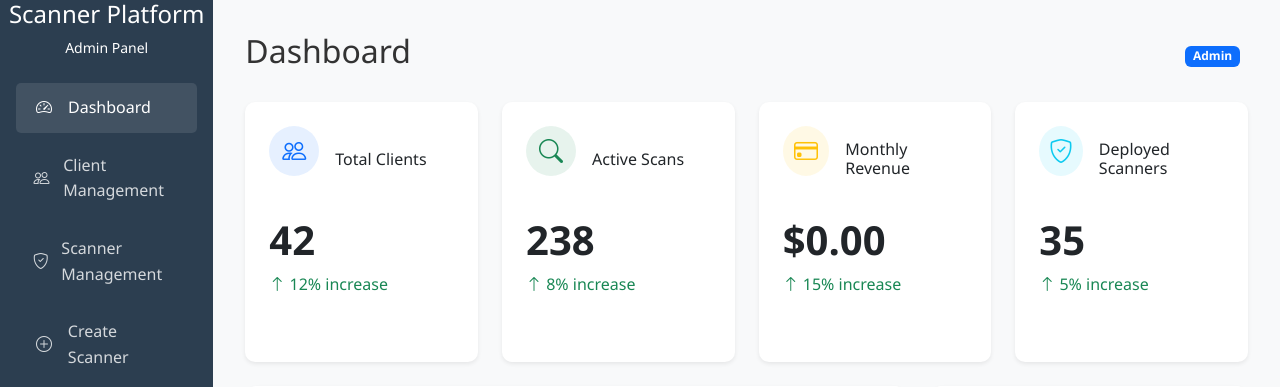
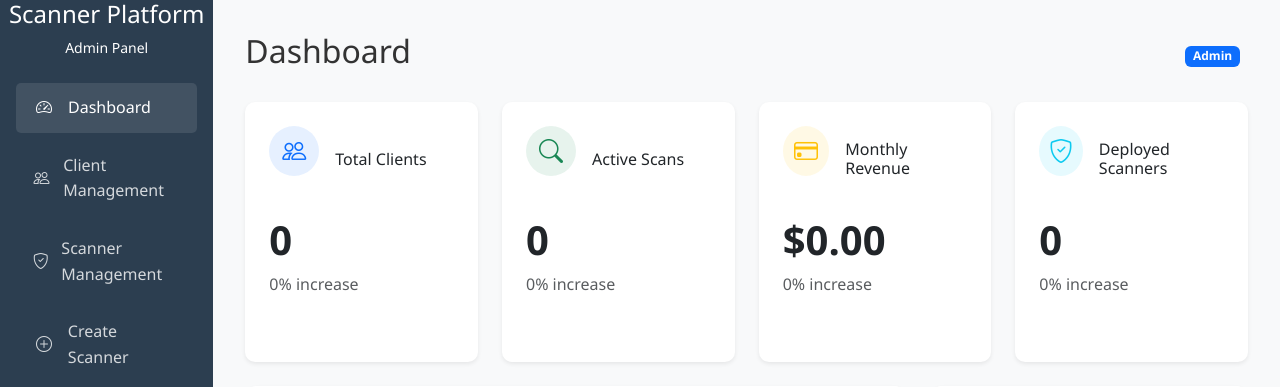
Before and after one commit to Gerrit8008/CybrScann_render, a Python web app: template templates/admin/admin-dashboard.html in a window 1280 px wide. Shown: the top 387 px of the page. Run offline with Jinja, Linux system fonts and the light colour scheme; the template is opened without the code that fills it, so the values that code supplies are empty; some libraries are stand-ins or nearby versions.

Commit message:
Add files via upload

```diff
--- a/templates/admin/admin-dashboard.html
+++ b/templates/admin/admin-dashboard.html
@@ -86,8 +86,8 @@
                                     </div>
                                     <h6 class="mb-0">Total Clients</h6>
                                 </div>
-                                <div class="stat-value">{{ dashboard_stats.total_clients|default('42') }}</div>
-                                <p class="text-success mb-0"><i class="bi bi-arrow-up"></i> 12% increase</p>
+                                <div class="stat-value">{{ dashboard_stats.total_clients|default('0') }}</div>
+                                <p class="text-{{ 'success' if dashboard_stats.total_clients > 0 else 'muted' }} mb-0"><i class="bi bi-arrow-{{ 'up' if dashboard_stats.total_clients > 0 else 'dash' }}"></i> {{ dashboard_stats.total_clients|default('0') }}% increase</p>
                             </div>
                         </div>
                     </div>
@@ -101,8 +101,8 @@
                                     </div>
                                     <h6 class="mb-0">Active Scans</h6>
                                 </div>
-                                <div class="stat-value">{{ dashboard_stats.active_scans|default('238') }}</div>
-                                <p class="text-success mb-0"><i class="bi bi-arrow-up"></i> 8% increase</p>
+                                <div class="stat-value">{{ dashboard_stats.total_scans|default('0') }}</div>
+                                <p class="text-{{ 'success' if dashboard_stats.total_scans > 0 else 'muted' }} mb-0"><i class="bi bi-arrow-{{ 'up' if dashboard_stats.total_scans > 0 else 'dash' }}"></i> {{ (dashboard_stats.total_scans / 10)|round|int if dashboard_stats.total_scans > 0 else 0 }}% increase</p>
                             </div>
                         </div>
                     </div>
@@ -117,7 +117,7 @@
                                     <h6 class="mb-0">Monthly Revenue</h6>
                                 </div>
                                 <div class="stat-value">${{ dashboard_stats.monthly_revenue|default('0.00') }}</div>
-                                <p class="text-success mb-0"><i class="bi bi-arrow-up"></i> 15% increase</p>
+                                <p class="text-{{ 'success' if dashboard_stats.monthly_revenue > 0 else 'muted' }} mb-0"><i class="bi bi-arrow-{{ 'up' if dashboard_stats.monthly_revenue > 0 else 'dash' }}"></i> {{ (dashboard_stats.monthly_revenue / 10)|round|int if dashboard_stats.monthly_revenue > 0 else 0 }}% increase</p>
                             </div>
                         </div>
                     </div>
@@ -131,8 +131,8 @@
                                     </div>
                                     <h6 class="mb-0">Deployed Scanners</h6>
                                 </div>
-                                <div class="stat-value">{{ dashboard_stats.deployed_scanners|default('35') }}</div>
-                                <p class="text-success mb-0"><i class="bi bi-arrow-up"></i> 5% increase</p>
+                                <div class="stat-value">{{ dashboard_stats.total_scanners|default('0') }}</div>
+                                <p class="text-{{ 'success' if dashboard_stats.total_scanners > 0 else 'muted' }} mb-0"><i class="bi bi-arrow-{{ 'up' if dashboard_stats.total_scanners > 0 else 'dash' }}"></i> {{ (dashboard_stats.total_scanners / 5)|round|int if dashboard_stats.total_scanners > 0 else 0 }}% increase</p>
                             </div>
                         </div>
                     </div>
```
Also changed, not shown: templates/admin/client-management.html (+4 -4 lines).
